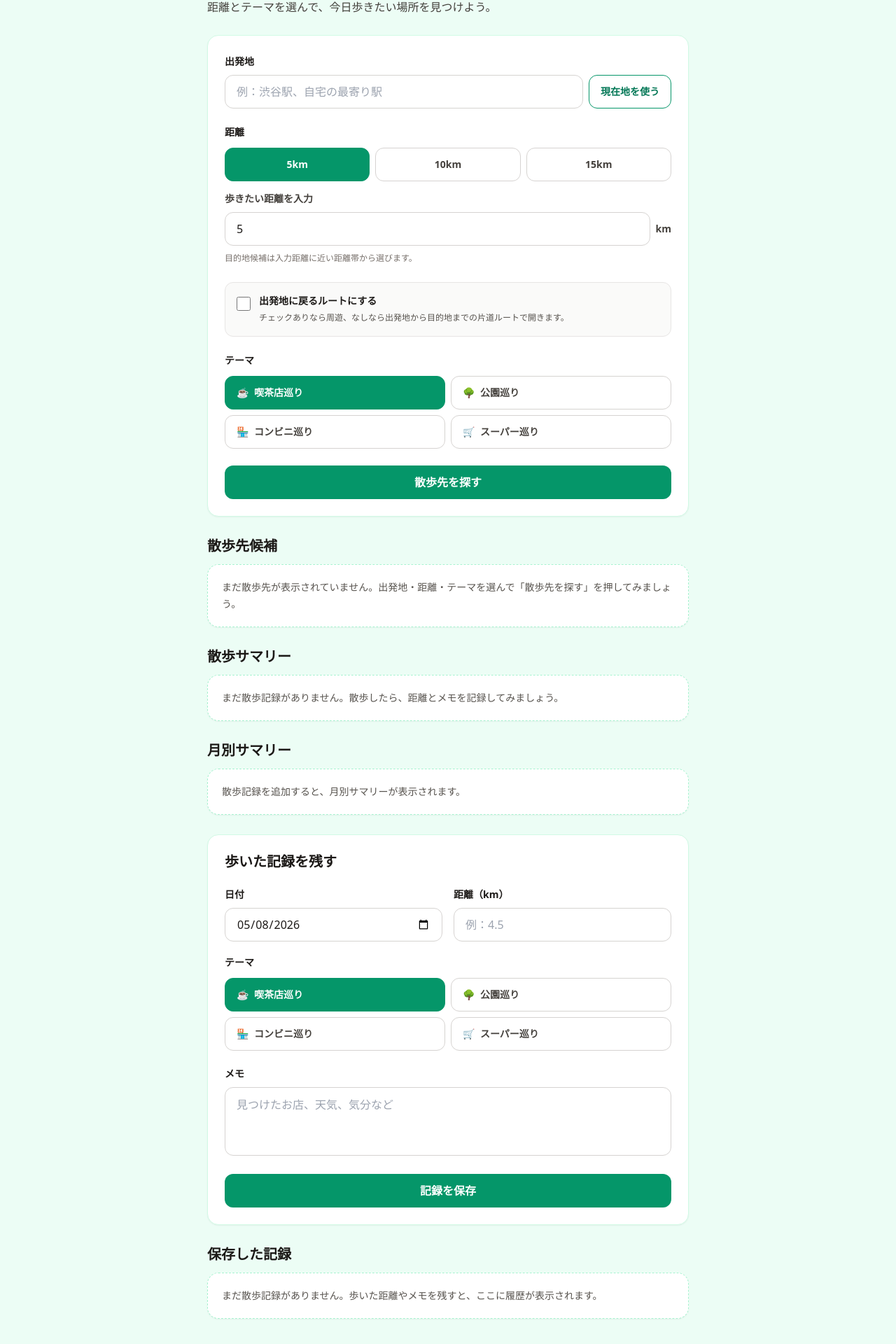
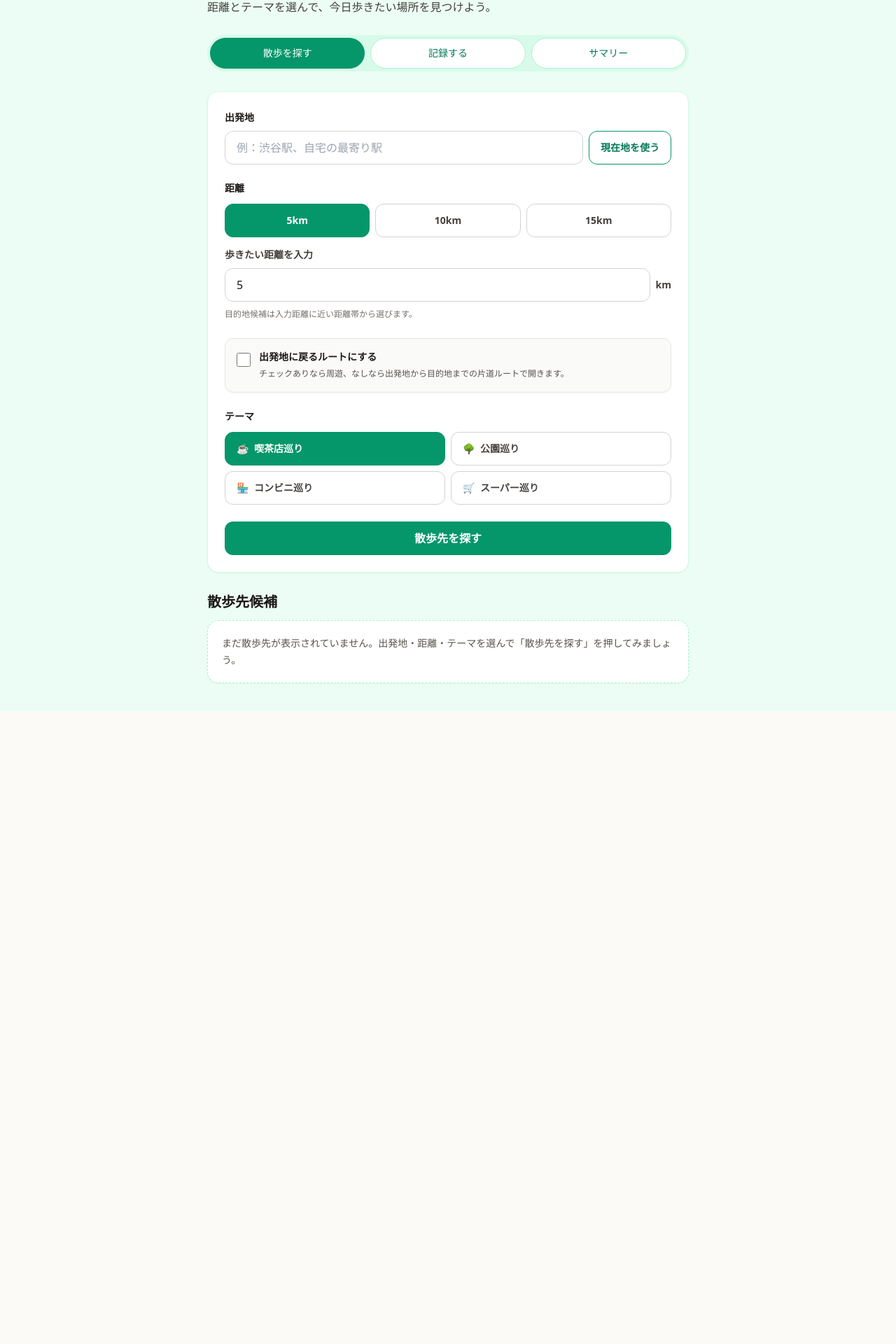
Before and after one commit to usagimochi53/TSR, a Next.js app: page / in a window 1280 px wide. Shown: the part 122-2042 px from the top of the page at 70% size. After the commit the page ends 1138 px from the top, so only its background shows below. Built offline with nearby package versions, Linux system fonts and the light colour scheme.

Commit message:
タブ分け

```diff
--- a/app/page.tsx
+++ b/app/page.tsx
@@ -5,6 +5,7 @@ import { CandidateList } from "@/components/CandidateList";
 import { Header } from "@/components/Header";
 import { MonthlySummary } from "@/components/MonthlySummary";
 import { SearchForm } from "@/components/SearchForm";
+import { TabNavigation } from "@/components/TabNavigation";
 import { WalkRecordForm } from "@/components/WalkRecordForm";
 import { WalkRecordList } from "@/components/WalkRecordList";
 import { WalkSummary } from "@/components/WalkSummary";
@@ -19,6 +20,7 @@ import {
 import { loadWalkRecords, saveWalkRecords } from "@/lib/storage";
 import { summarizeWalkRecords } from "@/lib/summary";
 import type {
+  AppTab,
   Candidate,
   CurrentLocation,
   WalkDistance,
@@ -40,13 +42,14 @@ export default function Home() {
   const [records, setRecords] = useState<WalkRecord[]>([]);
   const [selectedMonthKey, setSelectedMonthKey] = useState(getCurrentMonthKey());
   const [showSelectedMonthOnly, setShowSelectedMonthOnly] = useState(false);
+  const [activeTab, setActiveTab] = useState<AppTab>("search");
   const walkSummary = summarizeWalkRecords(records);
   const availableMonthKeys = getAvailableMonthKeys(records);
   const monthSummary = calculateMonthSummary(records, selectedMonthKey);
   const monthComparison = calculateCurrentMonthComparison(records);
-  const displayedRecords = showSelectedMonthOnly
-    ? records.filter((record) => getMonthKey(record.date) === selectedMonthKey)
-    : records;
+  const selectedMonthRecords = records.filter(
+    (record) => getMonthKey(record.date) === selectedMonthKey,
+  );
 
   useEffect(() => {
     setRecords(loadWalkRecords());
@@ -154,6 +157,10 @@ export default function Home() {
     <main className="min-h-screen bg-emerald-50">
       <div className="mx-auto flex w-full max-w-[720px] flex-col gap-7 pb-10">
         <Header />
+        <TabNavigation activeTab={activeTab} onTabChange={setActiveTab} />
+
+        {activeTab === "search" ? (
+          <>
             <SearchForm
               startLocation={startLocation}
               distance={distance}
@@ -170,6 +177,22 @@ export default function Home() {
               onSubmit={handleSearch}
             />
             <CandidateList candidates={candidates} />
+          </>
+        ) : null}
+
+        {activeTab === "records" ? (
+          <div className="grid gap-7">
+            <WalkRecordForm onAddRecord={handleAddRecord} />
+            <WalkRecordList
+              records={records}
+              onDeleteRecord={handleDeleteRecord}
+              showDeleteButton
+            />
+          </div>
+        ) : null}
+
+        {activeTab === "summary" ? (
+          <div className="grid gap-7">
             <WalkSummary summary={walkSummary} />
             <MonthlySummary
               availableMonthKeys={availableMonthKeys}
@@ -180,13 +203,17 @@ export default function Home() {
               onSelectedMonthChange={setSelectedMonthKey}
               onShowSelectedMonthOnlyChange={setShowSelectedMonthOnly}
             />
-        <div className="grid gap-7">
-          <WalkRecordForm onAddRecord={handleAddRecord} />
+            {showSelectedMonthOnly ? (
               <WalkRecordList
-            records={displayedRecords}
+                records={selectedMonthRecords}
                 onDeleteRecord={handleDeleteRecord}
+                title="選択月の履歴"
+                showDeleteButton={false}
+                emptyMessage="この月の散歩記録はまだありません。"
               />
+            ) : null}
           </div>
+        ) : null}
       </div>
     </main>
   );
--- /dev/null
+++ b/components/TabNavigation.tsx
@@ -0,0 +1,43 @@
+import type { AppTab } from "@/lib/types";
+
+type TabNavigationProps = {
+  activeTab: AppTab;
+  onTabChange: (tab: AppTab) => void;
+};
+
+const tabs: { id: AppTab; label: string }[] = [
+  { id: "search", label: "散歩を探す" },
+  { id: "records", label: "記録する" },
+  { id: "summary", label: "サマリー" },
+];
+
+export function TabNavigation({
+  activeTab,
+  onTabChange,
+}: TabNavigationProps) {
+  return (
+    <nav className="px-4" aria-label="画面切り替え">
+      <div className="grid grid-cols-3 gap-2 rounded-full bg-emerald-100/70 p-1">
+        {tabs.map((tab) => {
+          const isActive = activeTab === tab.id;
+
+          // タブはbutton要素にして、スマホでも押しやすい高さを確保します。
+          return (
+            <button
+              key={tab.id}
+              type="button"
+              onClick={() => onTabChange(tab.id)}
+              className={`min-h-[44px] rounded-full px-2 text-sm font-medium transition focus:outline-none focus:ring-2 focus:ring-emerald-500 ${
+                isActive
+                  ? "bg-emerald-600 text-white shadow-sm"
+                  : "border border-emerald-200 bg-white text-emerald-700 hover:bg-emerald-50"
+              }`}
+            >
+              {tab.label}
+            </button>
+          );
+        })}
+      </div>
+    </nav>
+  );
+}
--- a/components/WalkRecordForm.tsx
+++ b/components/WalkRecordForm.tsx
@@ -161,7 +161,7 @@ export function WalkRecordForm({ onAddRecord }: WalkRecordFormProps) {
           type="submit"
           className="min-h-12 w-full rounded-xl bg-emerald-600 px-4 font-bold text-white transition hover:bg-emerald-700 focus:outline-none focus:ring-4 focus:ring-emerald-200"
         >
-          記録を保存
+          記録する
         </button>
       </form>
     </section>
--- a/components/WalkRecordList.tsx
+++ b/components/WalkRecordList.tsx
@@ -4,11 +4,17 @@ import type { WalkRecord } from "@/lib/types";
 type WalkRecordListProps = {
   records: WalkRecord[];
   onDeleteRecord: (id: string) => void;
+  title?: string;
+  showDeleteButton?: boolean;
+  emptyMessage?: string;
 };
 
 export function WalkRecordList({
   records,
   onDeleteRecord,
+  title = "保存した記録",
+  showDeleteButton = true,
+  emptyMessage = "まだ散歩記録がありません。歩いた距離やメモを残すと、ここに履歴が表示されます。",
 }: WalkRecordListProps) {
   function handleDeleteRecord(id: string) {
     if (window.confirm("この散歩記録を削除しますか？")) {
@@ -18,11 +24,11 @@ export function WalkRecordList({
 
   return (
     <section className="space-y-3 px-4 pb-10">
-      <h2 className="text-xl font-bold text-stone-900">保存した記録</h2>
+      <h2 className="text-xl font-bold text-stone-900">{title}</h2>
 
       {records.length === 0 ? (
         <p className="rounded-2xl border border-dashed border-emerald-200 bg-white p-5 text-sm leading-6 text-stone-600 shadow-sm">
-          まだ散歩記録がありません。歩いた距離やメモを残すと、ここに履歴が表示されます。
+          {emptyMessage}
         </p>
       ) : (
         <div className="space-y-3">
@@ -51,6 +57,7 @@ export function WalkRecordList({
                       <p className="text-sm text-stone-500">メモなし</p>
                     )}
                   </div>
+                  {showDeleteButton ? (
                     <button
                       type="button"
                       onClick={() => handleDeleteRecord(record.id)}
@@ -58,6 +65,7 @@ export function WalkRecordList({
                     >
                       削除
                     </button>
+                  ) : null}
                 </div>
               </article>
             );
--- a/lib/types.ts
+++ b/lib/types.ts
@@ -5,6 +5,8 @@ export type WalkTheme =
   | "公園巡り"
   | "コンビニ巡り"
   | "スーパー巡り";
+
+export type AppTab = "search" | "records" | "summary";
 
 export type Candidate = {
   id: string;
```
Lines whose indentation alone changed are shown as unchanged.
